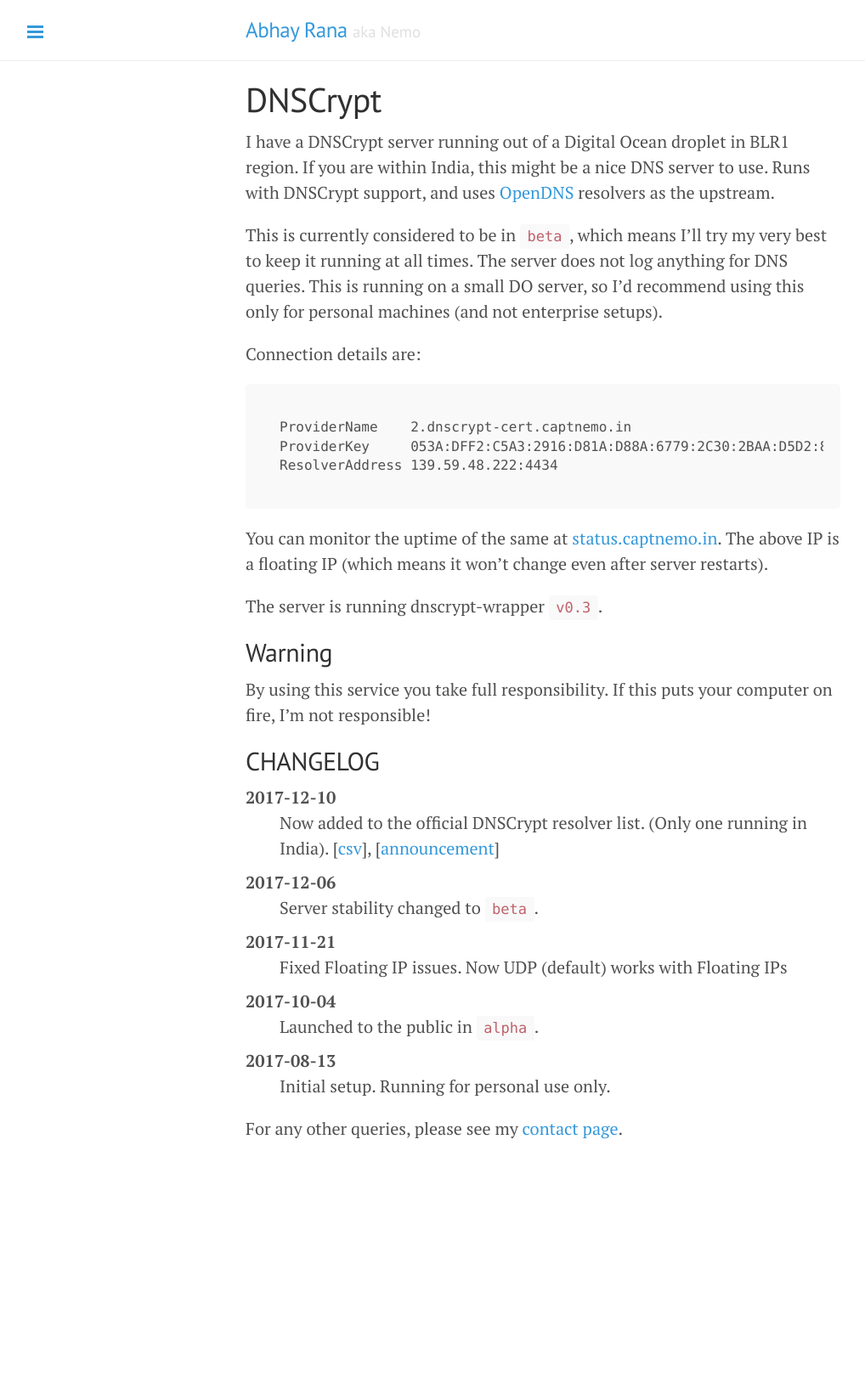
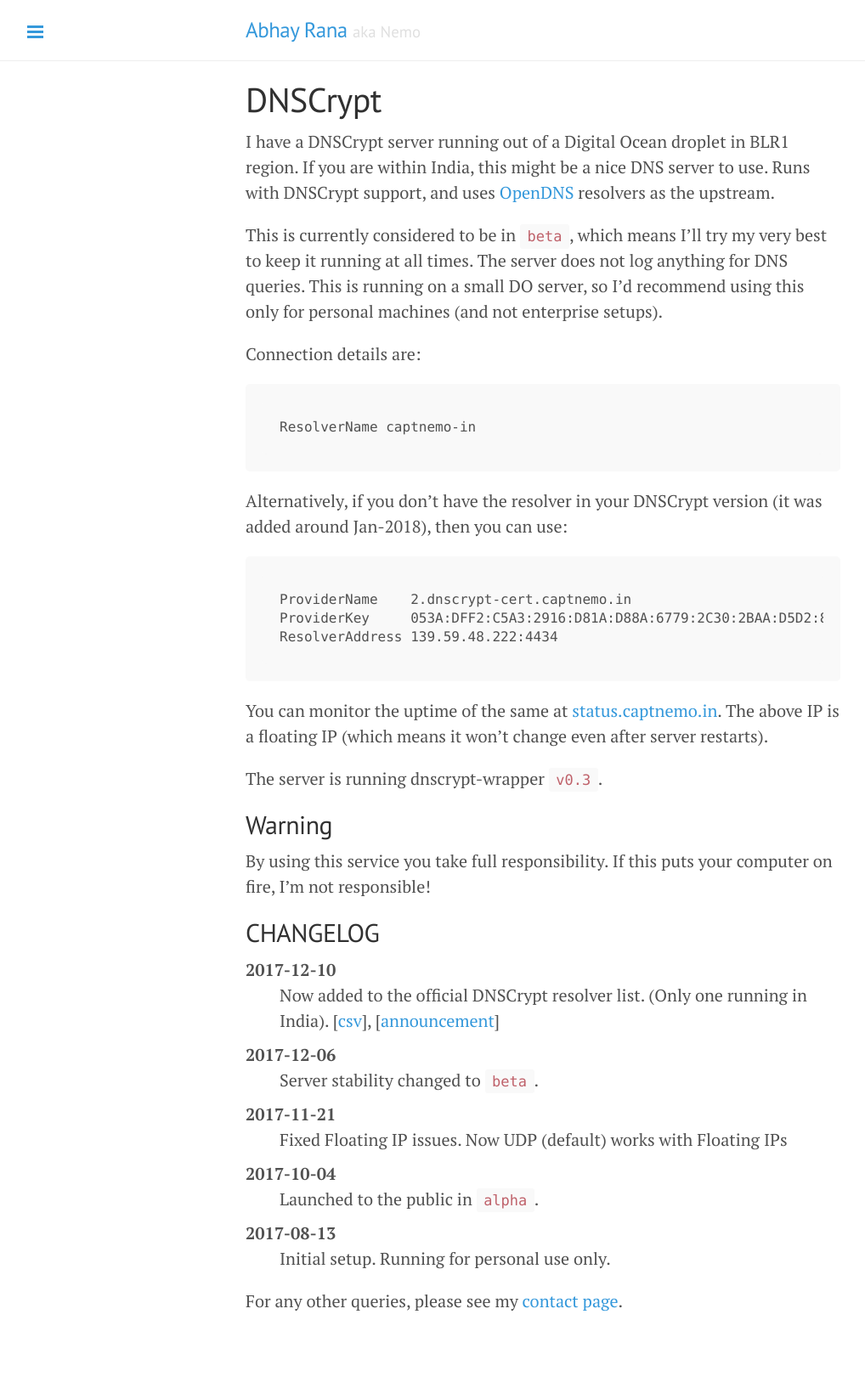
Before and after one commit to captn3m0/captn3m0.github.com, a Jekyll site: the page built from pages/dnscrypt.md, in a window 1280 px wide. Shown: the whole page at 85% size, without its empty margins (1-1019 px from the left). Built offline with Jekyll 4.4.1, drawn with Linux system fonts in a browser that asks for light colours; before the commit the page ends 1424 px from its top, so only the background shows below that.

Commit message:
Adds resolvername configuration

````diff
--- a/pages/dnscrypt.md
+++ b/pages/dnscrypt.md
@@ -9,6 +9,12 @@ I have a DNSCrypt server running out of a Digital Ocean droplet in BLR1 region.
 This is currently considered to be in `beta`, which means I'll try my very best to keep it running at all times. The server does not log anything for DNS queries. This is running on a small DO server, so I'd recommend using this only for personal machines (and not enterprise setups).
 
 Connection details are:
+
+```
+ResolverName captnemo-in
+```
+
+Alternatively, if you don't have the resolver in your DNSCrypt version (it was added around Jan-2018), then you can use:
 
 ```
 ProviderName    2.dnscrypt-cert.captnemo.in
````
